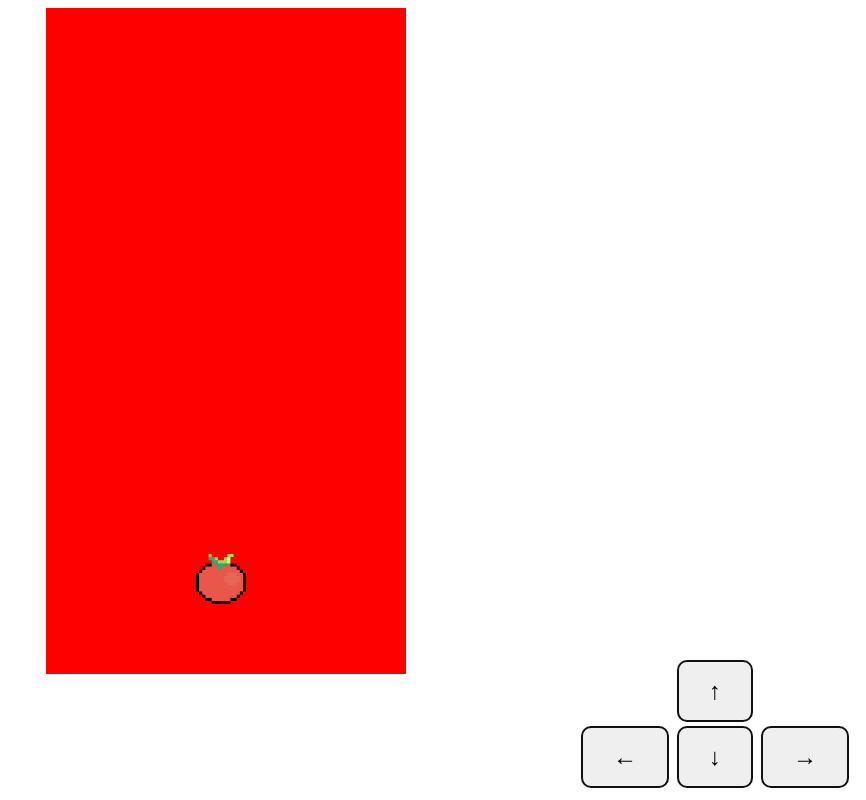
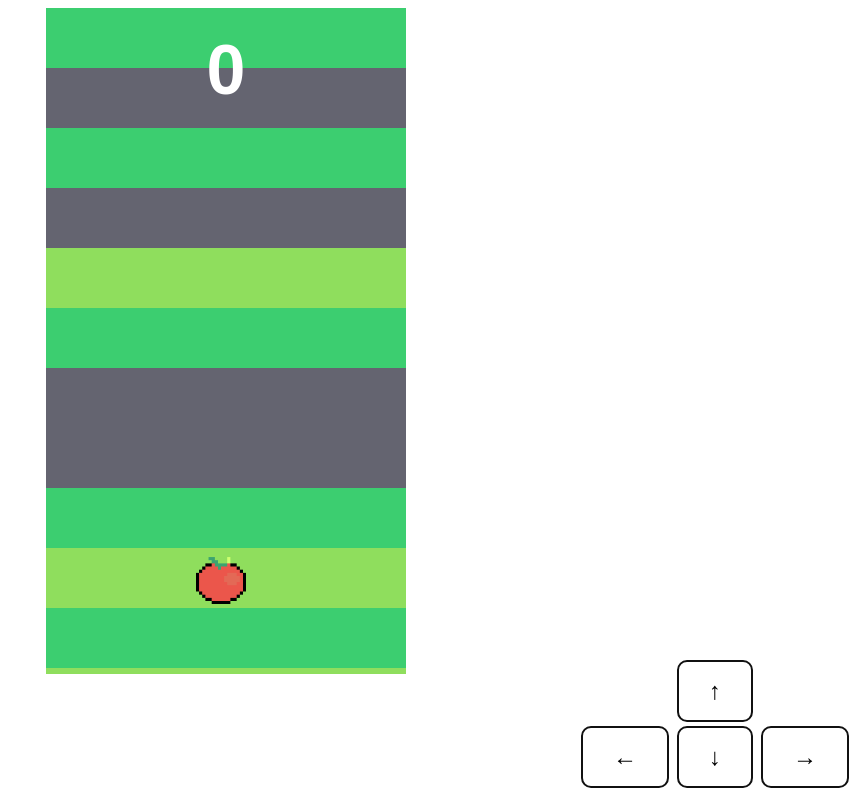
Before and after one commit to EnDiGi/Why-did-the-tomato-cross-the-road, a plain HTML site: page index.html in a window 1280 px wide. Shown: the whole page, without its empty margins (414-1280 px from the left). Drawn offline with Linux system fonts and the light colour scheme.

Commit message:
Added tiles

```diff
--- a/index.html
+++ b/index.html
@@ -9,7 +9,8 @@
 	<title>Why did the tomato cross the road?</title>
 </head>
 <body>
-	<canvas id = "canvas"></canvas>
+	<canvas id = 'canvas'></canvas>
+	<div><label id = 'score_counter'>Score: 0</label><div>
 	<div id = "buttons-container">
 		<button class = "arrow" onclick = "tomato.move('up')">&#x2191;</button>
 		<button class = "arrow" id = "blank">&#x2190;</button><br>
--- a/script.js
+++ b/script.js
@@ -1,11 +1,71 @@
 
 let stains = [];
+let active_tiles = [];
 
 const canvas = document.getElementById('canvas');
 const ctx = canvas.getContext('2d');
 
 canvas.width = 360;
 canvas.height = 666;
+
+class Tile{
+	constructor(row){
+
+		this.width = canvas.width;
+		this.height = 60;
+
+		this.x = 0;
+		this.y = -(row * this.height)
+
+		this.sprite = new Image;
+
+		this.can_spawn_cars = null
+	}
+}
+
+class Grass extends Tile{
+	constructor(row){
+		super(row)
+		this.can_spawn_cars = false
+	}
+}
+
+class Light_Grass extends Grass{
+	constructor(row){
+		super(row)
+		this.number = 0;
+		this.sprite.src = 'images/tiles/light_grass.png'
+	}
+}
+
+class Dark_Grass extends Grass{
+	constructor(row){
+		super(row)
+		this.number = 1;
+		this.sprite.src = 'images/tiles/dark_grass.png'
+	}
+}
+
+class Road extends Tile{
+	constructor(row){
+		super(row)
+		this.number = 2;
+		this.sprite.src = 'images/tiles/road.png'
+		this.can_spawn_cars = true;
+	}
+}
+
+tile_types = [Light_Grass, Dark_Grass, Road]
+
+const paths = {
+	initial_path: [0, 1, 0, 1, 2],
+	paths_to_choose: [
+		[0, 1, 2, 2, 2],
+		[0, 1, 2, 2, 1],
+		[2, 1, 0, 2, 1]
+	],
+	last_path_generated: 0,
+}
 
 let tomato = {
 	x: 150,
@@ -14,11 +74,18 @@ let tomato = {
 	height: 50,
 	move_speed: 60,
 	sprite: new Image,
+	border: canvas.height,
+
+	current_row: 0,
+	max_row: 0,
+	next_row_to_generate_path: 5,
 
 	move: function(dir){
 		if(dir === "up"){
 			this.generate_stain();
 			this.y -= this.move_speed
+			this.current_row++
+			this.max_row = Math.max(this.current_row, this.max_row)
 		}
 		else if(dir === "right"){
 			if(this.x + this.width + this.move_speed <= canvas.width){
@@ -27,9 +94,10 @@ let tomato = {
 			}
 		}
 		else if(dir === "down"){
-			if(this.y + this.height + this.move_speed <= canvas.height){
+			if(this.y + this.height + this.move_speed <= this.border){
 				this.generate_stain();
 				this.y += this.move_speed
+				this.current_row--
 			}
 		}
 		else if(dir === "left"){
@@ -58,7 +126,7 @@ class Stain{
 		this.phase = 0;
 
 		this.onGround = true;
-		setTimeout(() => {this.onGround = false}, 3000)
+		setTimeout(() => {this.onGround = false}, 1350)
 	}
 
 	increase_phase(){
@@ -90,15 +158,42 @@ class Stain{
 
 tomato.sprite.src = 'images/tomato/tomato.png'
 
+function choose(array){
+	const randomIndex = Math.floor(Math.random() * array.length);
+	return array[randomIndex];
+}
+
+function generate_path(path = choose(paths.paths_to_choose)){
+
+	path.forEach((tile_num) => {
+		switch(tile_num){
+			case 0:
+				active_tiles.push(new Light_Grass((tomato.current_row + 10) + paths.last_path_generated - 21));
+				break;
+			case 1:
+				active_tiles.push(new Dark_Grass((tomato.current_row + 10) + paths.last_path_generated - 21));
+				break;
+			case 2:
+				active_tiles.push(new Road((tomato.current_row + 10) + paths.last_path_generated - 21));
+				break;
+		}
+		paths.last_path_generated++
+	})
+}
+
 function draw(){
 	ctx.clearRect(0, 0, canvas.width, canvas.height)
 
+	active_tiles.forEach((tile) => {
+		ctx.drawImage(tile.sprite, tile.x, tile.y + tomato.current_row * 60, tile.width, tile.height)
+	})
+
 	stains.forEach((stain) => {
 		let [sx, sy, sWidth, sHeight] = stain.get_phase_coordinates()
-		ctx.drawImage(stain.spritesheet, sx, sy, sWidth, sHeight, stain.x, stain.y, stain.width, stain.height)
+		ctx.drawImage(stain.spritesheet, sx, sy, sWidth, sHeight, stain.x, stain.y + tomato.current_row * 60, stain.width, stain.height)
 	})
 
-	ctx.drawImage(tomato.sprite, tomato.x, tomato.y, tomato.width, tomato.height)
+	ctx.drawImage(tomato.sprite, tomato.x, tomato.y + tomato.current_row * 60, tomato.width, tomato.height)
 }
 
 function update(){
@@ -106,6 +201,14 @@ function update(){
 		if(stain.onGround){stain.increase_phase()}
 		else(stain.decrease_phase())
 	})
+
+	if(tomato.current_row >= tomato.next_row_to_generate_path){
+		generate_path();
+	}
+
+	document.getElementById('score_counter').textContent = tomato.max_row
+
+	document.getElementById('score_counter').left = this.width / 2 - document.getElementById('score_counter').width / 2
 }
 
 function gameloop(){
@@ -115,7 +218,13 @@ function gameloop(){
 	requestAnimationFrame(gameloop)
 }
 
-gameloop()
+function game(){
+	generate_path(paths.initial_path)
+	tomato.next_row_to_generate_path = 0;
+	gameloop()
+}
+
+game()
 
 function handleKeydown(event){
 
--- a/style.css
+++ b/style.css
@@ -3,7 +3,7 @@ body{
 }
 
 canvas{
-	background-color: red;
+	background-color: skyblue;
 }
 
 #buttons-container{
@@ -14,7 +14,7 @@ canvas{
 }
 
 .arrow {
-	background-color: none;
+	background-color: rgba(255, 255, 255, 200);
 	border: 2px solid #111111;
 	font-size: 24px;
 	padding: 15px 30px;
@@ -25,3 +25,16 @@ canvas{
 #blank {
 	visibility: hidden;
 }
+
+
+#score_counter {
+	color: white;
+	font-family: Arial, Helvetica, sans-serif;
+	font-weight: bolder;
+	position: absolute;
+	top: 30px;
+	margin: auto;
+	width: 100%;
+	font-size: 70px;
+	left: 0px
+}
```
Also changed, not shown: images/tiles/dark_grass.png (added), images/tiles/light_grass.png (added), images/tiles/road.png (added).
